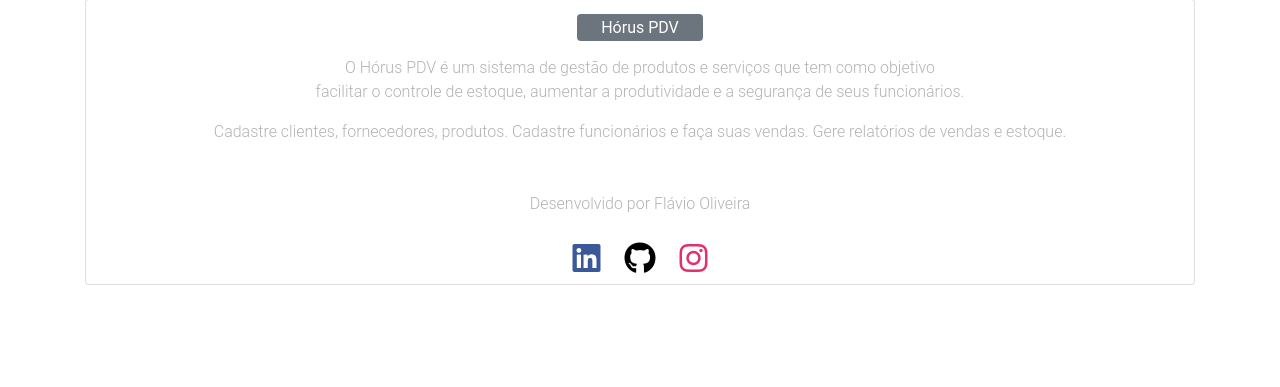
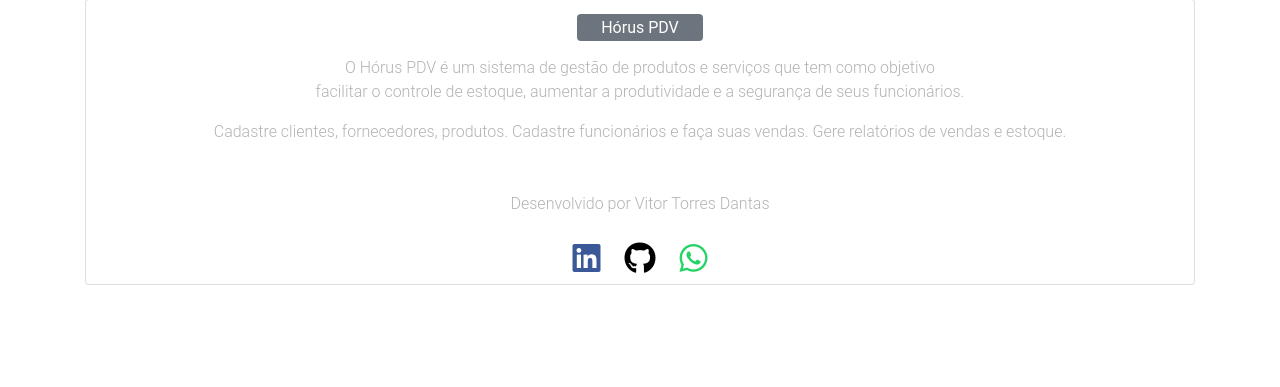
Before and after one commit to vtorresdantas/Pdv-Horus, a PHP site: page /sobre.php in a window 1280 px wide. Shown: the part 67-454 px from the top of the page. Run offline with PHP 8.4, Linux system fonts and the light colour scheme; the visitor is signed in with stand-in values (Sample User, id 1).

Commit message:
att project

```diff
--- a/pdv_public/index.php
+++ b/pdv_public/index.php
@@ -143,7 +143,7 @@ if (!isset($_SESSION['autenticado']) || $_SESSION['autenticado'] != 'SIM') {
         <!-- Copyright -->
         <div class="text-center p-3">
             <?= date("Y") ?> <i class="fa-solid fa-code"></i>
-            <a href="sobre.php">Flávio Oliveira</a>
+            <a href="sobre.php">Vitor Torres Dantas</a>
         </div>
   <!-- Copyright -->
     </footer>
--- a/pdv_public/sobre.php
+++ b/pdv_public/sobre.php
@@ -99,23 +99,23 @@ if (!isset($_SESSION['autenticado']) || $_SESSION['autenticado'] != 'SIM') {
 
                         </div>
                         <div class="px-4 mt-5">
-                            <p>Desenvolvido por Flávio Oliveira</p>
+                            <p>Desenvolvido por Vitor Torres Dantas</p>
 
 
-                                <a style="color: #3b5998;"  role="button" href="https://www.linkedin.com/in/fladoliveira"
+                                <a style="color: #3b5998;"  role="button" href="https://www.linkedin.com/in/vtorresdantas7"
                                 target="_blank"
                                 ><i class="fab fa-linkedin icone_sobre"></i
                                 ></a>
 
-                                <a style="color: #000;"  role="button" href="https://github.com/oliveiradeflavio"
+                                <a style="color: #000;"  role="button" href="https://github.com/vtorresdantas"
                                 target="_blank"
                                 ><i class="fab fa-github icone_sobre"></i
                                 ></a>
 
-                                <a style="color: #E1306C"  role="button" href="https://www.instagram.com/flavio_tech"
-                                target="_blank"
-                                ><i class="fab fa-instagram icone_sobre"></i
-                                ></a>
+                               <a style="color: #25D366" role="button" href="https://api.whatsapp.com/send?phone=5511995398379"
+                                target="_blank">
+        <i class="fab fa-whatsapp icone_sobre"></i>
+                            </a>
                         </div>
                     </div>
                 </div>
```
